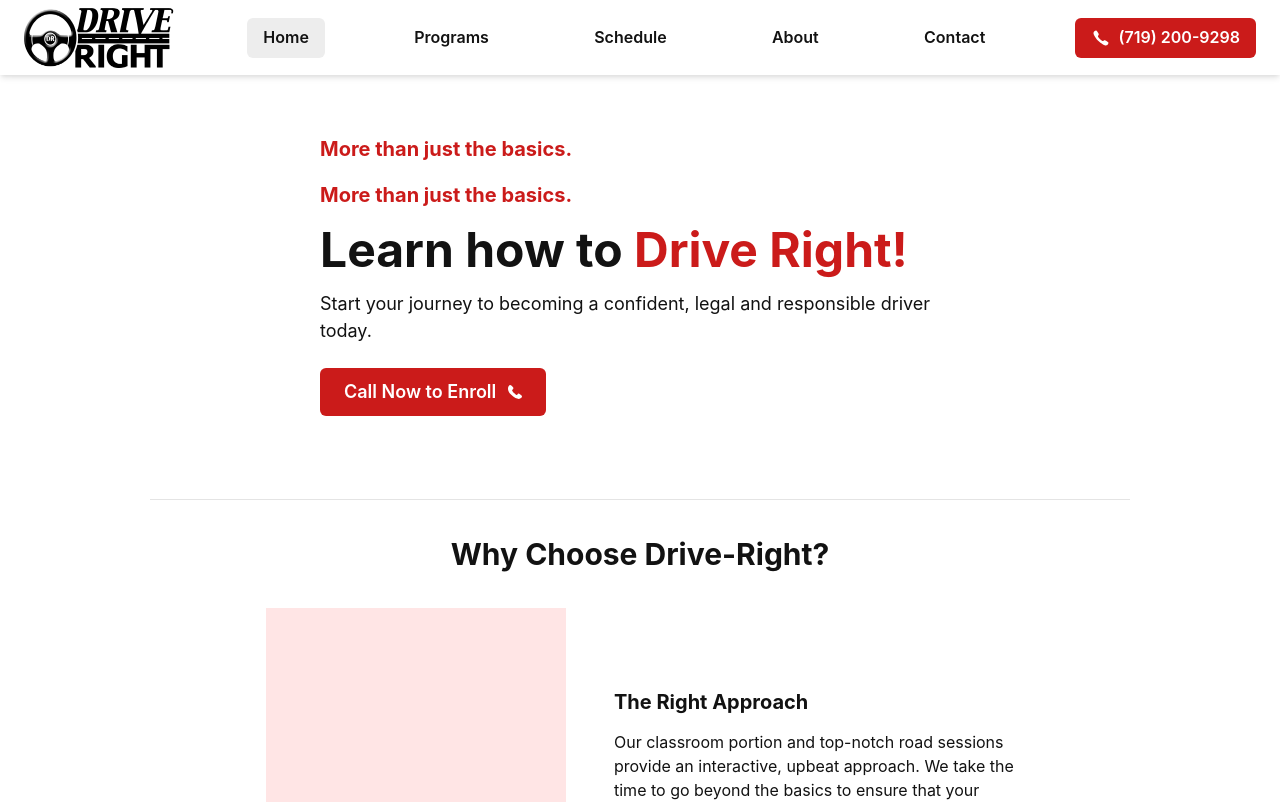
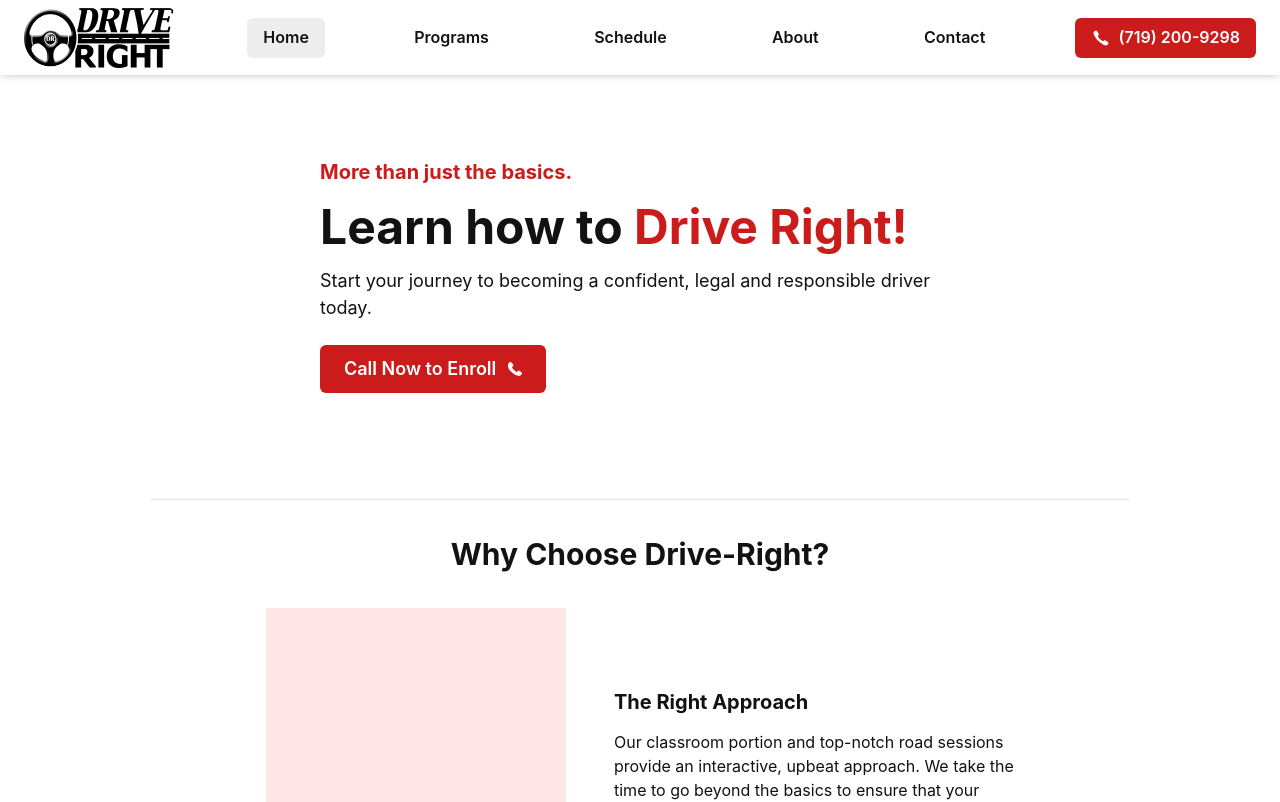
Before and after one commit to KyleRobison15/drive-right-academy, a React (Vite) app: page / in a window 1280 px wide. Shown: the top 802 px of the page. Built offline with nearby package versions, Linux system fonts and the light colour scheme.

Commit message:
Undo test change

```diff
--- a/src/routes/Home.tsx
+++ b/src/routes/Home.tsx
@@ -37,14 +37,6 @@
         textAlign={["center", "center", "left", "left"]}
       >
         <Box maxW="40rem">
-          <Text
-            fontSize="xl"
-            fontWeight="bold"
-            color={`${componentColorScheme}.500`}
-            mb={4}
-          >
-            More than just the basics.
-          </Text>
           <Text
             fontSize="xl"
             fontWeight="bold"
```
